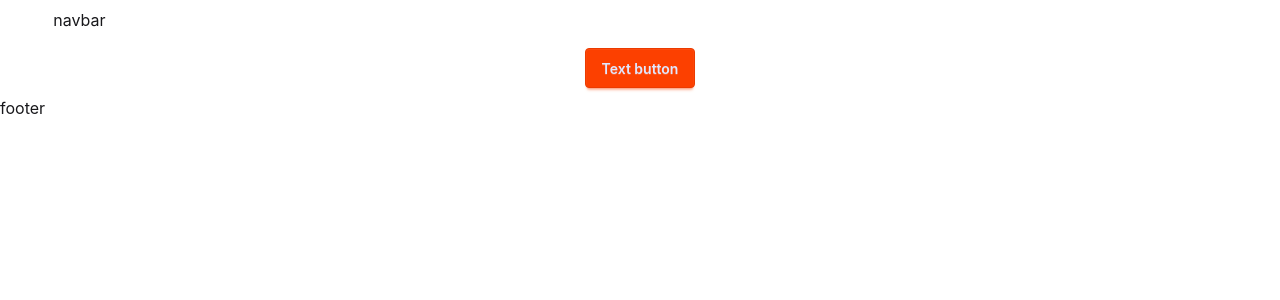
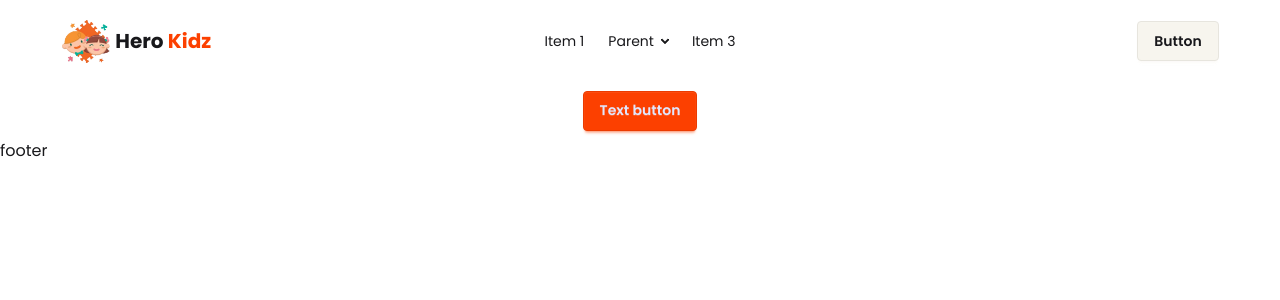
Before and after one commit to st-shourov12/hero-kidz, a Next.js app: page / in a window 1280 px wide. Shown: the top 300 px of the page. Built offline with nearby package versions, Linux system fonts and the light colour scheme.

Commit message:
creating logo

```diff
--- a/src/app/layout.jsx
+++ b/src/app/layout.jsx
@@ -1,4 +1,4 @@
-import { Geist, Geist_Mono, Poppins } from "next/font/google";
+import { Poppins } from "next/font/google";
 import "./globals.css";
 import Navbar from "@/components/layouts/Navbar";
 import Footer from "@/components/layouts/Footer";
@@ -17,13 +17,12 @@
       lang="en"
 
     >
-      <body className={`${poppins.className}antialiased`}>
+      <body className={`${poppins.className} antialiased`}>
 
         <header className="py-2 md:max-w-11/12 mx-auto">
           <Navbar></Navbar>
         </header>
         <main className="py-2 md:max-w-11/12 mx-auto">
-
           {children}
         </main>
         <footer>
--- /dev/null
+++ b/src/components/layouts/Logo.jsx
@@ -0,0 +1,22 @@
+import Image from 'next/image';
+import Link from 'next/link';
+import React from 'react';
+
+const Logo = () => {
+    return (
+        <Link href={"/"} className='flex items-center gap-1'>
+            <Image
+                alt='logo'
+                src={"/assets/logo.png"}
+                width={50}
+                height={40}
+            />
+
+
+            <h2 className="text-xl font-bold">Hero <span className="text-primary">Kidz</span></h2>
+
+        </Link>
+    );
+};
+
+export default Logo;
--- a/src/components/layouts/Navbar.jsx
+++ b/src/components/layouts/Navbar.jsx
@@ -1,10 +1,50 @@
 import React from 'react';
+import Logo from './Logo';
 
 const Navbar = () => {
     return (
-        <div>
-            navbar
-        </div>
+        <nav className="navbar bg-base-100">
+            <div className="navbar-start">
+                <div className="dropdown">
+                    <div tabIndex={0} role="button" className="btn btn-ghost lg:hidden">
+                        <svg xmlns="http://www.w3.org/2000/svg" className="h-5 w-5" fill="none" viewBox="0 0 24 24" stroke="currentColor"> <path strokeLinecap="round" strokeLinejoin="round" strokeWidth="2" d="M4 6h16M4 12h8m-8 6h16" /> </svg>
+                    </div>
+                    <ul
+                        tabIndex="-1"
+                        className="menu menu-sm dropdown-content bg-base-100 rounded-box z-1 mt-3 w-52 p-2 shadow">
+                        <li><a>Item 1</a></li>
+                        <li>
+                            <a>Parent</a>
+                            <ul className="p-2">
+                                <li><a>Submenu 1</a></li>
+                                <li><a>Submenu 2</a></li>
+                            </ul>
+                        </li>
+                        <li><a>Item 3</a></li>
+                    </ul>
+                </div>
+
+                <Logo></Logo>
+            </div>
+            <div className="navbar-center hidden lg:flex">
+                <ul className="menu menu-horizontal px-1">
+                    <li><a>Item 1</a></li>
+                    <li>
+                        <details>
+                            <summary>Parent</summary>
+                            <ul className="p-2 bg-base-100 w-40 z-1">
+                                <li><a>Submenu 1</a></li>
+                                <li><a>Submenu 2</a></li>
+                            </ul>
+                        </details>
+                    </li>
+                    <li><a>Item 3</a></li>
+                </ul>
+            </div>
+            <div className="navbar-end">
+                <a className="btn">Button</a>
+            </div>
+        </nav>
     );
 };
 
```
